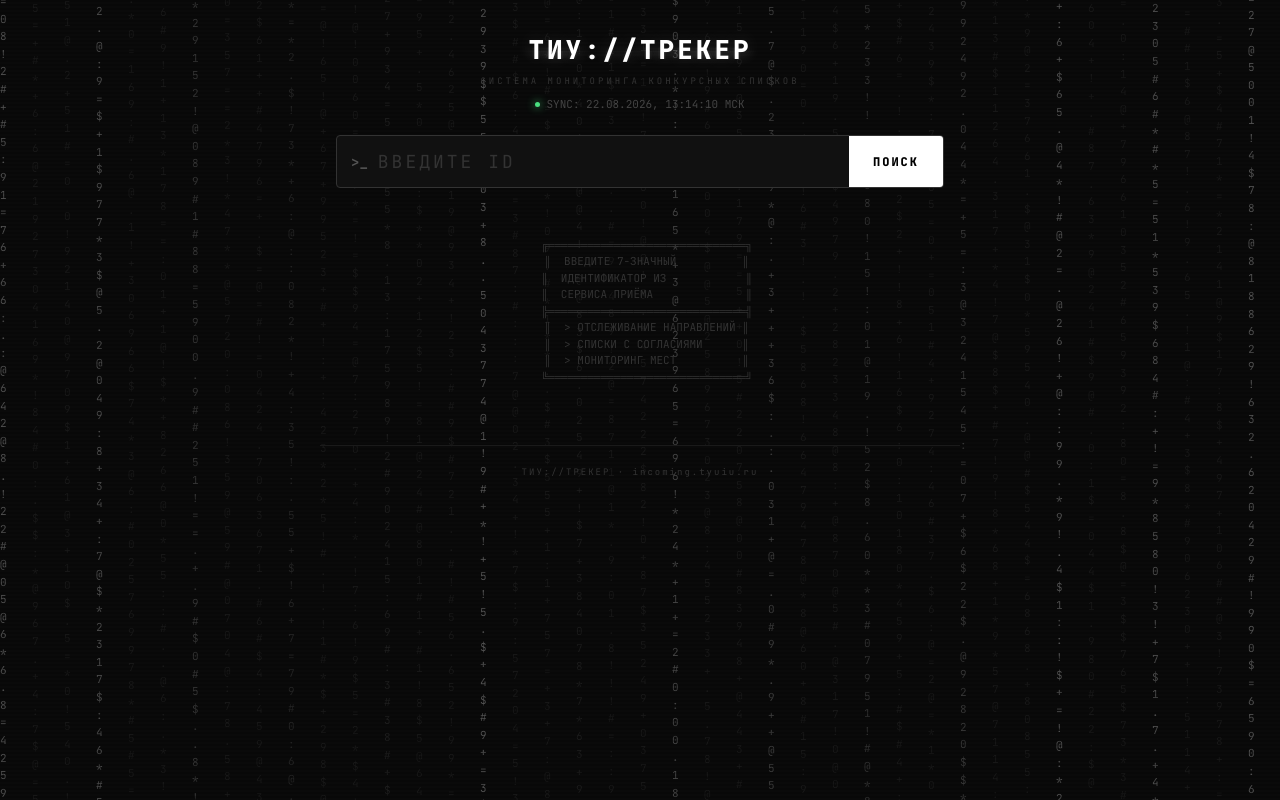
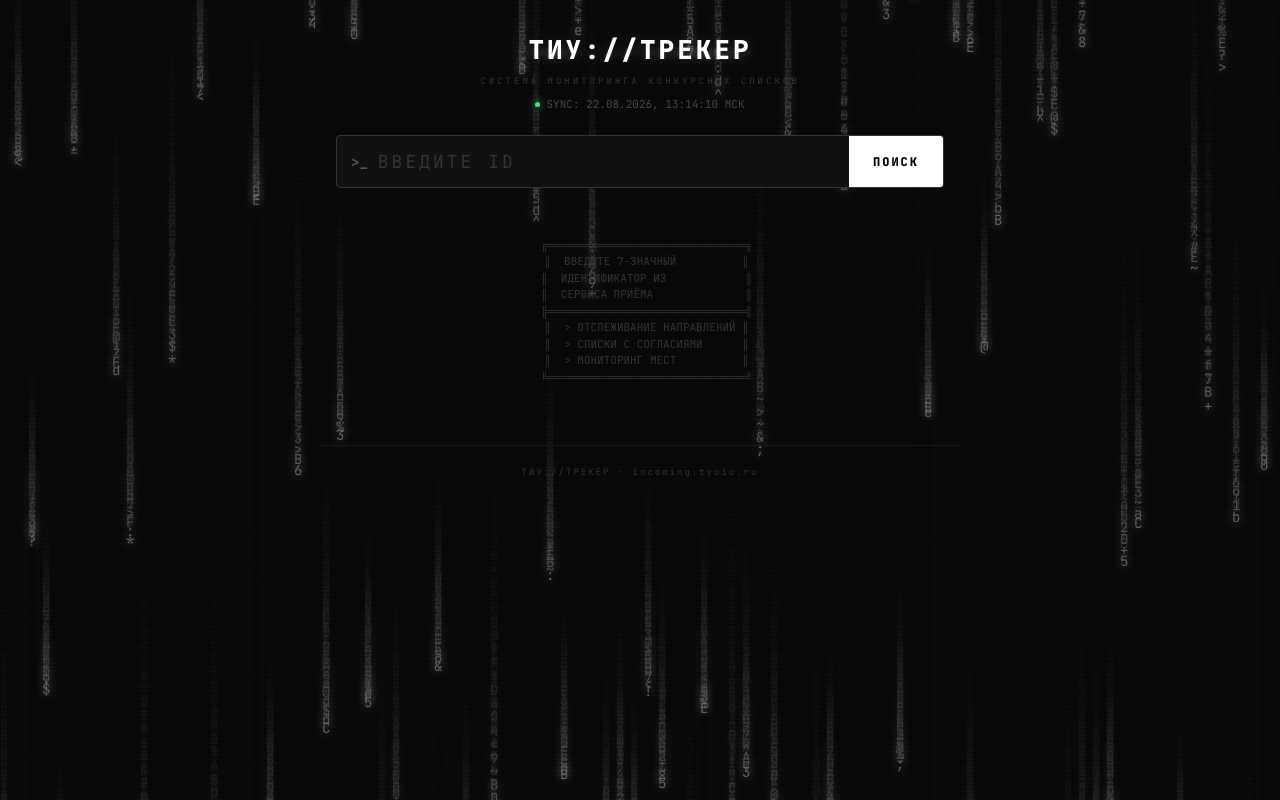
Before and after one commit to sseconddeath/tiu-tracker, a Next.js app: page / in a window 1280 px wide. Built offline with nearby package versions, Linux system fonts and the light colour scheme.

Commit message:
Update page.tsx

```diff
--- a/app/page.tsx
+++ b/app/page.tsx
@@ -383,45 +383,73 @@ const styles:Record<string,React.CSSProperties>={
   expandBtn:{marginTop:12,width:'100%',padding:'8px',background:'#0e0e0e',border:'1px solid #222',color:'#555',cursor:'pointer',fontSize:10,fontFamily:mono,letterSpacing:2},
 }
 
-const matrixCols=(()=>{
-  const c='0123456789:.*=#@$!+'.split('')
-  return Array.from({length:40}).map((_,i)=>({
-    text:Array.from({length:120}).map(()=>c[Math.floor(Math.random()*c.length)]).join('\n'),
-    left:(i/40)*100,
-    dur:25+Math.random()*20,
-    delay:Math.random()*45,
-    isFlash:i%3===0,
-    flashDur:4+Math.random()*8,
-    flashDelay:Math.random()*10,
-  }))
-})()
+const matrixCols:never[]=[]
 
 function MatrixBg(){
-  return<div style={{position:'fixed',top:0,left:0,width:'100vw',height:'100vh',zIndex:0,overflow:'hidden',pointerEvents:'none'}}>
-    <style>{`
-      @keyframes rain{0%{transform:translateY(-50%)}100%{transform:translateY(0)};}
-      @keyframes flash{0%,100%{opacity:0.06}50%{opacity:0.3}}
-    `}</style>
-    {matrixCols.map((m,i)=>
-      <pre key={i} style={{
-        position:'absolute',
-        left:`${m.left}%`,
-        top:0,
-        margin:0,
-        fontFamily:mono,
-        fontSize:11,
-        lineHeight:'1.6em',
-        color:'#fff',
-        opacity:m.isFlash?undefined:0.06,
-        animation:m.isFlash
-          ?`rain ${m.dur}s linear -${m.delay}s infinite, flash ${m.flashDur}s ease-in-out -${m.flashDelay}s infinite`
-          :`rain ${m.dur}s linear -${m.delay}s infinite`,
-        pointerEvents:'none',
-        userSelect:'none',
-        width:'1ch',
-        overflow:'hidden',
-        height:'200vh',
-      }}>{m.text}</pre>
-    )}
-  </div>
+  const canvasRef=useRef<HTMLCanvasElement>(null)
+  useEffect(()=>{
+    const canvas=canvasRef.current
+    if(!canvas)return
+    const ctx=canvas.getContext('2d')
+    if(!ctx)return
+
+    let W=window.innerWidth, H=window.innerHeight
+    canvas.width=W; canvas.height=H
+
+    const fontSize=14
+    const cols=Math.floor(W/fontSize)
+    const drops:number[]=Array.from({length:cols},()=>Math.random()*-100)
+    const speeds:number[]=Array.from({length:cols},()=>0.3+Math.random()*0.7)
+    const chars='0123456789ABCDEFabcdef@#$%&*:;+=<>?!~^'.split('')
+
+    const draw=()=>{
+      ctx.fillStyle='rgba(10,10,10,0.12)'
+      ctx.fillRect(0,0,W,H)
+
+      for(let i=0;i<cols;i++){
+        const x=i*fontSize
+        const y=drops[i]*fontSize
+
+        // Bright head character
+        const ch=chars[Math.floor(Math.random()*chars.length)]
+        ctx.font=`${fontSize}px "JetBrains Mono",monospace`
+        ctx.fillStyle='rgba(255,255,255,0.9)'
+        ctx.shadowColor='#ffffff'
+        ctx.shadowBlur=8
+        ctx.fillText(ch,x,y)
+
+        // Trail characters (dimmer)
+        ctx.shadowBlur=0
+        for(let t=1;t<8;t++){
+          const ty=y-t*fontSize
+          if(ty<0)continue
+          const tc=chars[Math.floor(Math.random()*chars.length)]
+          const alpha=0.4*(1-t/8)
+          ctx.fillStyle=`rgba(${180+Math.floor(Math.random()*30)},${180+Math.floor(Math.random()*30)},${180+Math.floor(Math.random()*30)},${alpha})`
+          ctx.fillText(tc,x,ty)
+        }
+
+        drops[i]+=speeds[i]
+
+        if(y>H && Math.random()>0.98){
+          drops[i]=Math.random()*-20
+          speeds[i]=0.3+Math.random()*0.7
+        }
+      }
+
+      requestAnimationFrame(draw)
+    }
+
+    const id=requestAnimationFrame(draw)
+
+    const onResize=()=>{
+      W=window.innerWidth;H=window.innerHeight
+      canvas.width=W;canvas.height=H
+    }
+    window.addEventListener('resize',onResize)
+
+    return()=>{cancelAnimationFrame(id);window.removeEventListener('resize',onResize)}
+  },[])
+
+  return<canvas ref={canvasRef} style={{position:'fixed',top:0,left:0,width:'100vw',height:'100vh',zIndex:0,pointerEvents:'none',opacity:0.4}}/>
 }
```
